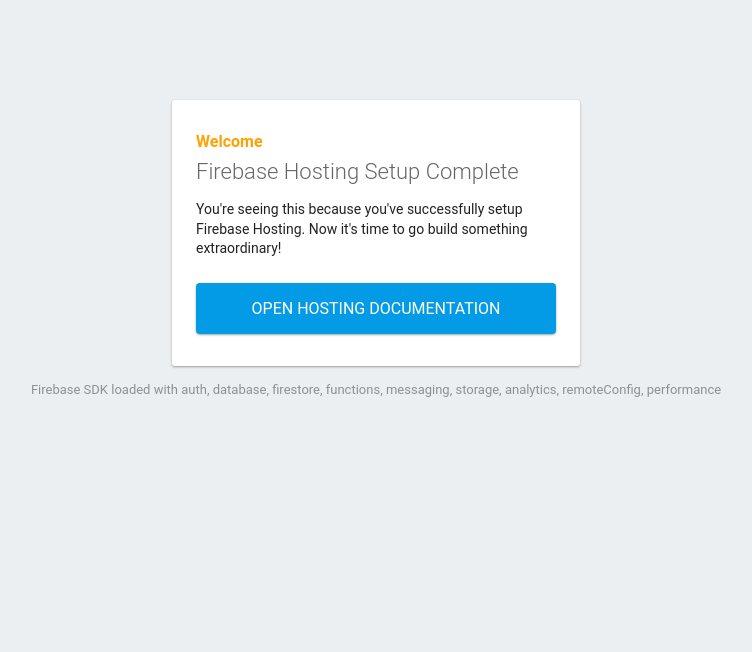
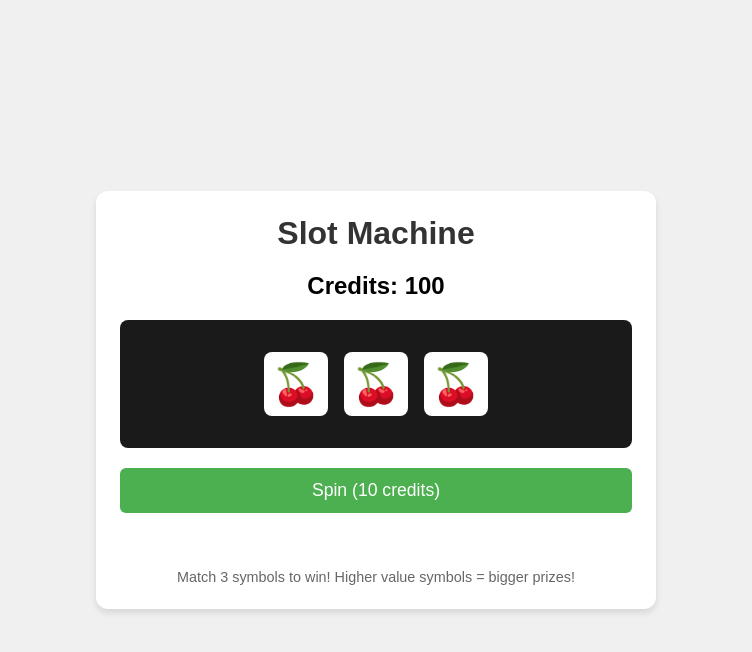
Before and after one commit to CONNORK10/personalwebsite-connor, a plain HTML site: page firebase-web-hosting/index.html in a window 1280 px wide. Shown: the whole page, without its empty margins (264-1016 px from the left). Drawn offline with Linux system fonts and the light colour scheme; some packages are replaced by stand-ins of ours.

Commit message:
Made Slot game
still some issues

```diff
--- a/firebase-web-hosting/index.html
+++ b/firebase-web-hosting/index.html
@@ -1,89 +1,33 @@
 <!DOCTYPE html>
-<html>
-  <head>
-    <meta charset="utf-8">
-    <meta name="viewport" content="width=device-width, initial-scale=1">
-    <title>Welcome to Firebase Hosting</title>
+<html lang="en">
+<head>
+    <meta charset="UTF-8">
+    <meta name="viewport" content="width=device-width, initial-scale=1.0">
+    <title>Slot Machine Game</title>
+    <link rel="stylesheet" href="style.css">
+</head>
+<body>
+    <div class="container">
+        <div class="slot-machine">
+            <h1>Slot Machine</h1>
 
-    <!-- update the version number as needed -->
-    <script defer src="/__/firebase/10.14.1/firebase-app-compat.js"></script>
-    <!-- include only the Firebase features as you need -->
-    <script defer src="/__/firebase/10.14.1/firebase-auth-compat.js"></script>
-    <script defer src="/__/firebase/10.14.1/firebase-database-compat.js"></script>
-    <script defer src="/__/firebase/10.14.1/firebase-firestore-compat.js"></script>
-    <script defer src="/__/firebase/10.14.1/firebase-functions-compat.js"></script>
-    <script defer src="/__/firebase/10.14.1/firebase-messaging-compat.js"></script>
-    <script defer src="/__/firebase/10.14.1/firebase-storage-compat.js"></script>
-    <script defer src="/__/firebase/10.14.1/firebase-analytics-compat.js"></script>
-    <script defer src="/__/firebase/10.14.1/firebase-remote-config-compat.js"></script>
-    <script defer src="/__/firebase/10.14.1/firebase-performance-compat.js"></script>
-    <!--
-      initialize the SDK after all desired features are loaded, set useEmulator to false
-      to avoid connecting the SDK to running emulators.
-    -->
-    <script defer src="/__/firebase/init.js?useEmulator=true"></script>
+            <div class="credits">Credits: <span id="credit-amount">100</span></div>
 
-    <style media="screen">
-      body { background: #ECEFF1; color: rgba(0,0,0,0.87); font-family: Roboto, Helvetica, Arial, sans-serif; margin: 0; padding: 0; }
-      #message { background: white; max-width: 360px; margin: 100px auto 16px; padding: 32px 24px; border-radius: 3px; }
-      #message h2 { color: #ffa100; font-weight: bold; font-size: 16px; margin: 0 0 8px; }
-      #message h1 { font-size: 22px; font-weight: 300; color: rgba(0,0,0,0.6); margin: 0 0 16px;}
-      #message p { line-height: 140%; margin: 16px 0 24px; font-size: 14px; }
-      #message a { display: block; text-align: center; background: #039be5; text-transform: uppercase; text-decoration: none; color: white; padding: 16px; border-radius: 4px; }
-      #message, #message a { box-shadow: 0 1px 3px rgba(0,0,0,0.12), 0 1px 2px rgba(0,0,0,0.24); }
-      #load { color: rgba(0,0,0,0.4); text-align: center; font-size: 13px; }
-      @media (max-width: 600px) {
-        body, #message { margin-top: 0; background: white; box-shadow: none; }
-        body { border-top: 16px solid #ffa100; }
-      }
-    </style>
-  </head>
-  <body>
-    <div id="message">
-      <h2>Welcome</h2>
-      <h1>Firebase Hosting Setup Complete</h1>
-      <p>You're seeing this because you've successfully setup Firebase Hosting. Now it's time to go build something extraordinary!</p>
-      <a target="_blank" href="https://firebase.google.com/docs/hosting/">Open Hosting Documentation</a>
+            <div class="reels" id="reels-container">
+                <div class="reel">🍒</div>
+                <div class="reel">🍒</div>
+                <div class="reel">🍒</div>
+            </div>
+
+            <button id="spin-button">Spin (10 credits)</button>
+
+            <div id="message" class="message"></div>
+
+            <div class="instructions">
+                Match 3 symbols to win! Higher value symbols = bigger prizes!
+            </div>
+        </div>
     </div>
-    <p id="load">Firebase SDK Loading&hellip;</p>
-
-    <script>
-      document.addEventListener('DOMContentLoaded', function() {
-        const loadEl = document.querySelector('#load');
-        // // 🔥🔥🔥🔥🔥🔥🔥🔥🔥🔥🔥🔥🔥🔥🔥🔥🔥🔥🔥🔥🔥🔥🔥🔥🔥🔥🔥🔥🔥🔥🔥
-        // // The Firebase SDK is initialized and available here!
-        //
-        // firebase.auth().onAuthStateChanged(user => { });
-        // firebase.database().ref('/path/to/ref').on('value', snapshot => { });
-        // firebase.firestore().doc('/foo/bar').get().then(() => { });
-        // firebase.functions().httpsCallable('yourFunction')().then(() => { });
-        // firebase.messaging().requestPermission().then(() => { });
-        // firebase.storage().ref('/path/to/ref').getDownloadURL().then(() => { });
-        // firebase.analytics(); // call to activate
-        // firebase.analytics().logEvent('tutorial_completed');
-        // firebase.performance(); // call to activate
-        //
-        // // 🔥🔥🔥🔥🔥🔥🔥🔥🔥🔥🔥🔥🔥🔥🔥🔥🔥🔥🔥🔥🔥🔥🔥🔥🔥🔥🔥🔥🔥🔥🔥
-
-        try {
-          let app = firebase.app();
-          let features = [
-            'auth',
-            'database',
-            'firestore',
-            'functions',
-            'messaging',
-            'storage',
-            'analytics',
-            'remoteConfig',
-            'performance',
-          ].filter(feature => typeof app[feature] === 'function');
-          loadEl.textContent = `Firebase SDK loaded with ${features.join(', ')}`;
-        } catch (e) {
-          console.error(e);
-          loadEl.textContent = 'Error loading the Firebase SDK, check the console.';
-        }
-      });
-    </script>
-  </body>
+    <script src="main.js"></script>
+</body>
 </html>
--- /dev/null
+++ b/firebase-web-hosting/style.css
@@ -0,0 +1,115 @@
+* {
+    margin: 0;
+    padding: 0;
+    box-sizing: border-box;
+}
+
+body {
+    font-family: Arial, sans-serif;
+    background-color: #f0f0f0;
+    min-height: 100vh;
+    display: flex;
+    justify-content: center;
+    align-items: center;
+}
+
+.container {
+    width: 100%;
+    max-width: 600px;
+    padding: 20px;
+}
+
+.slot-machine {
+    background-color: white;
+    border-radius: 12px;
+    padding: 24px;
+    box-shadow: 0 4px 6px rgba(0, 0, 0, 0.1);
+}
+
+h1 {
+    text-align: center;
+    margin-bottom: 20px;
+    color: #333;
+}
+
+.credits {
+    text-align: center;
+    font-size: 1.5rem;
+    margin-bottom: 20px;
+    font-weight: bold;
+}
+
+.reels {
+    display: flex;
+    gap: 16px;
+    justify-content: center;
+    background-color: #1a1a1a;
+    padding: 32px;
+    border-radius: 8px;
+    margin-bottom: 20px;
+}
+
+.reel {
+    width: 64px;
+    height: 64px;
+    background-color: white;
+    border-radius: 8px;
+    display: flex;
+    align-items: center;
+    justify-content: center;
+    font-size: 2.5rem;
+}
+
+button {
+    width: 100%;
+    padding: 12px;
+    font-size: 1.1rem;
+    background-color: #4CAF50;
+    color: white;
+    border: none;
+    border-radius: 6px;
+    cursor: pointer;
+    margin-bottom: 16px;
+    transition: background-color 0.3s;
+}
+
+button:hover:not(:disabled) {
+    background-color: #45a049;
+}
+
+button:disabled {
+    background-color: #cccccc;
+    cursor: not-allowed;
+}
+
+.message {
+    text-align: center;
+    margin-bottom: 16px;
+    min-height: 24px;
+    font-weight: bold;
+}
+
+.message.winner {
+    color: #4CAF50;
+}
+
+.message.error {
+    color: #f44336;
+}
+
+.instructions {
+    text-align: center;
+    color: #666;
+    font-size: 0.9rem;
+}
+
+/* Animation for spinning */
+.spinning .reel {
+    animation: pulse 0.5s infinite;
+}
+
+@keyframes pulse {
+    0% { transform: scale(1); }
+    50% { transform: scale(0.95); }
+    100% { transform: scale(1); }
+}
```
Also changed, not shown: firebase-web-hosting/game.html (added, +12 -0 lines), firebase-web-hosting/scripts/game.js (added, +74 -0 lines), firebase-web-hosting/scripts/main.js (added, +105 -0 lines), 1 other file.
